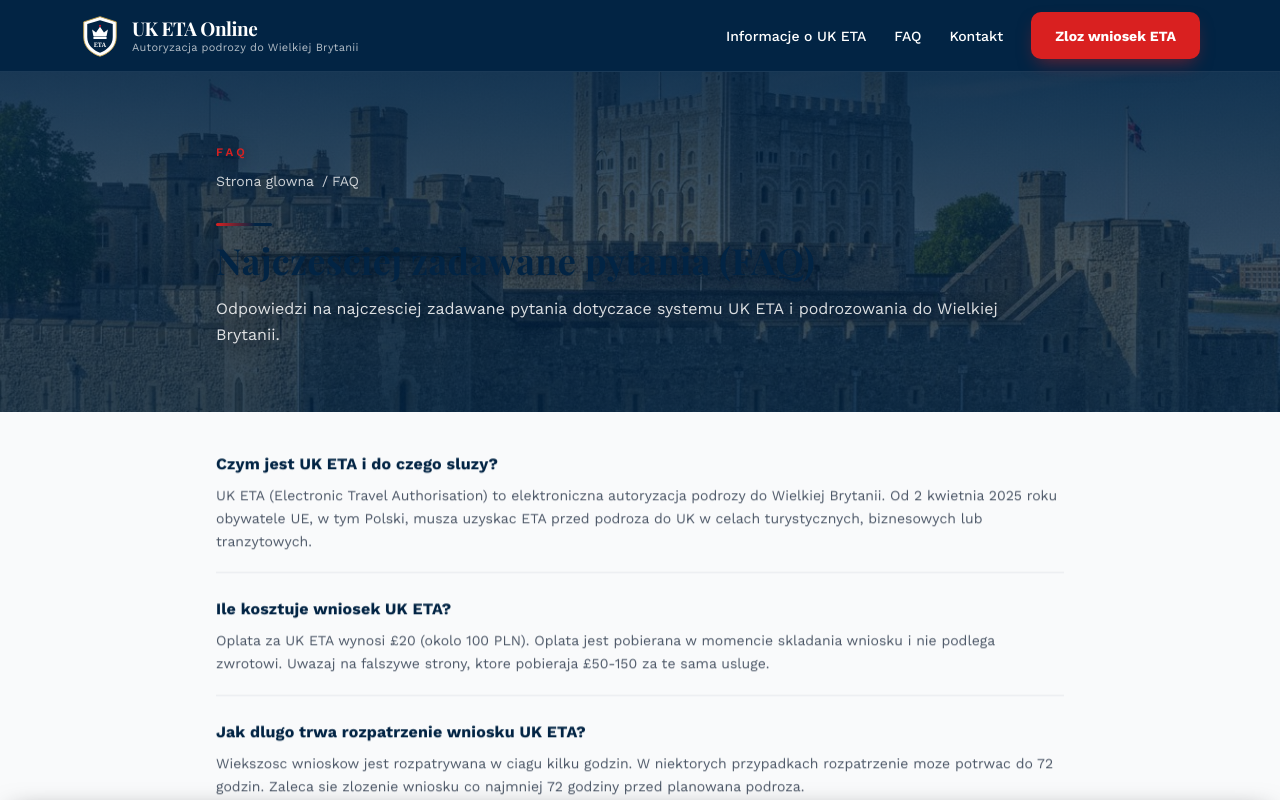
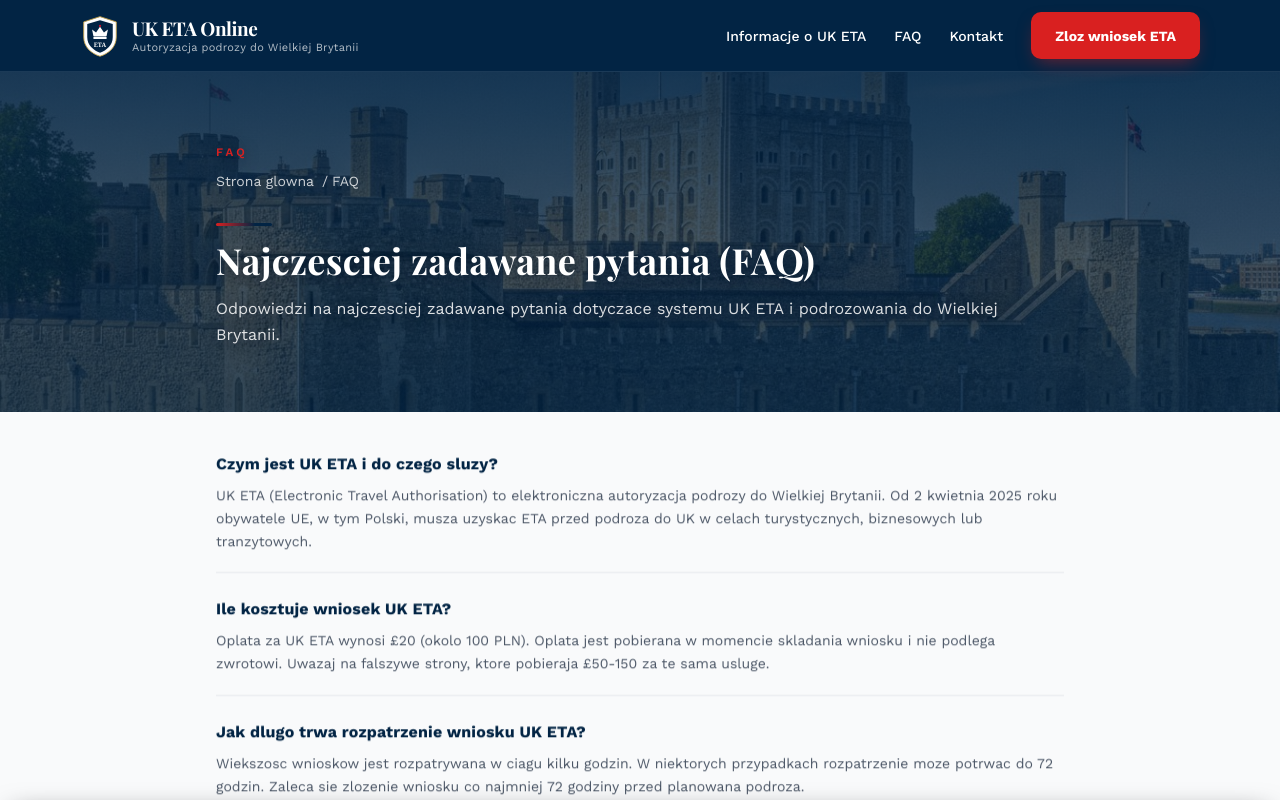
Before and after one commit to mediaxsaburoai0818-design/uk-eta-site, a Next.js app: page /faq in a window 1280 px wide. Shown: the top 800 px of the page. Built offline with nearby package versions, Linux system fonts and the light colour scheme.

Commit message:
Fix sub-hero h1 color override (unlayered global h1 beats Tailwind utility)

```diff
--- a/app/globals.css
+++ b/app/globals.css
@@ -119,6 +119,10 @@ html {
 .sub-hero h1,
 .sub-hero p {
   text-shadow: 0 2px 14px rgba(1, 18, 38, 0.55);
+}
+/* グローバル h1{color:navy} は非レイヤーのためTailwindの.text-whiteより優先される（v4 cascade layers）→ここで明示上書き */
+.sub-hero h1 {
+  color: #ffffff !important;
 }
 
 /* Alternating section wrapper for subpages */
```
